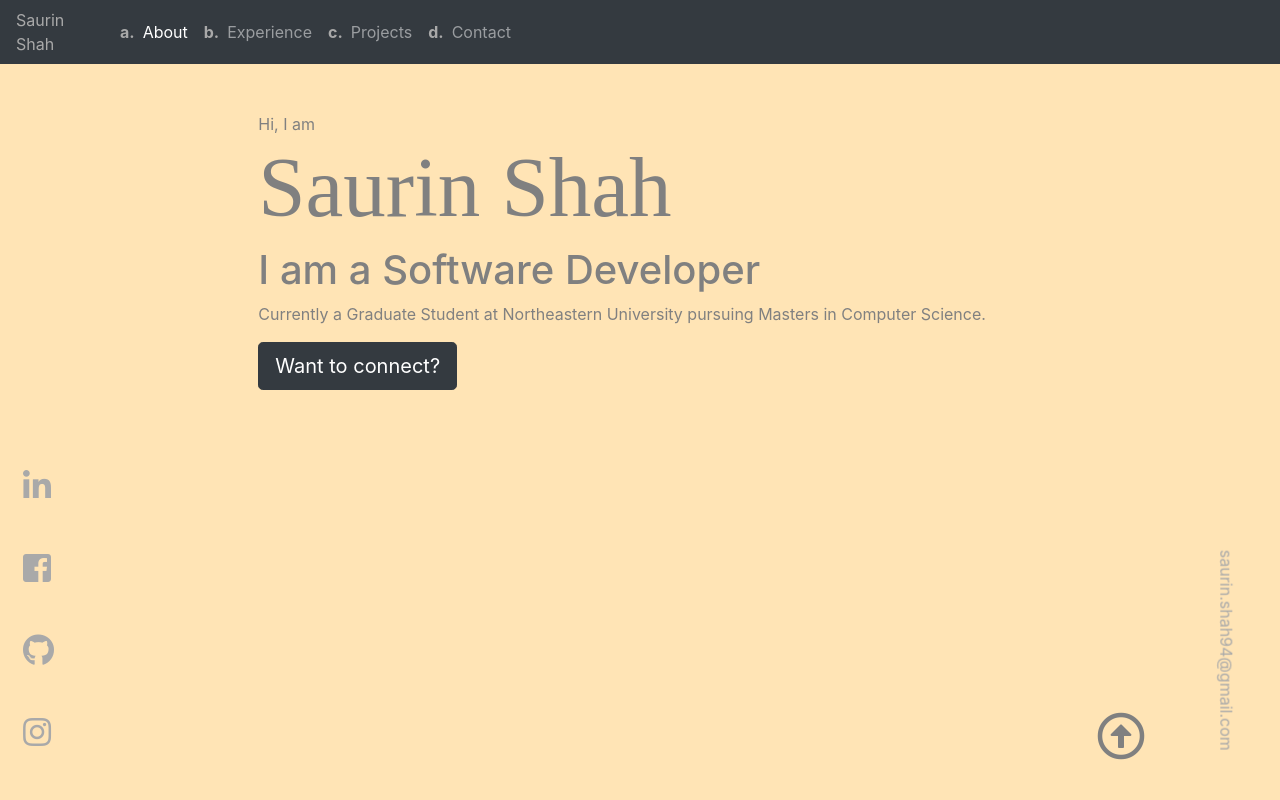
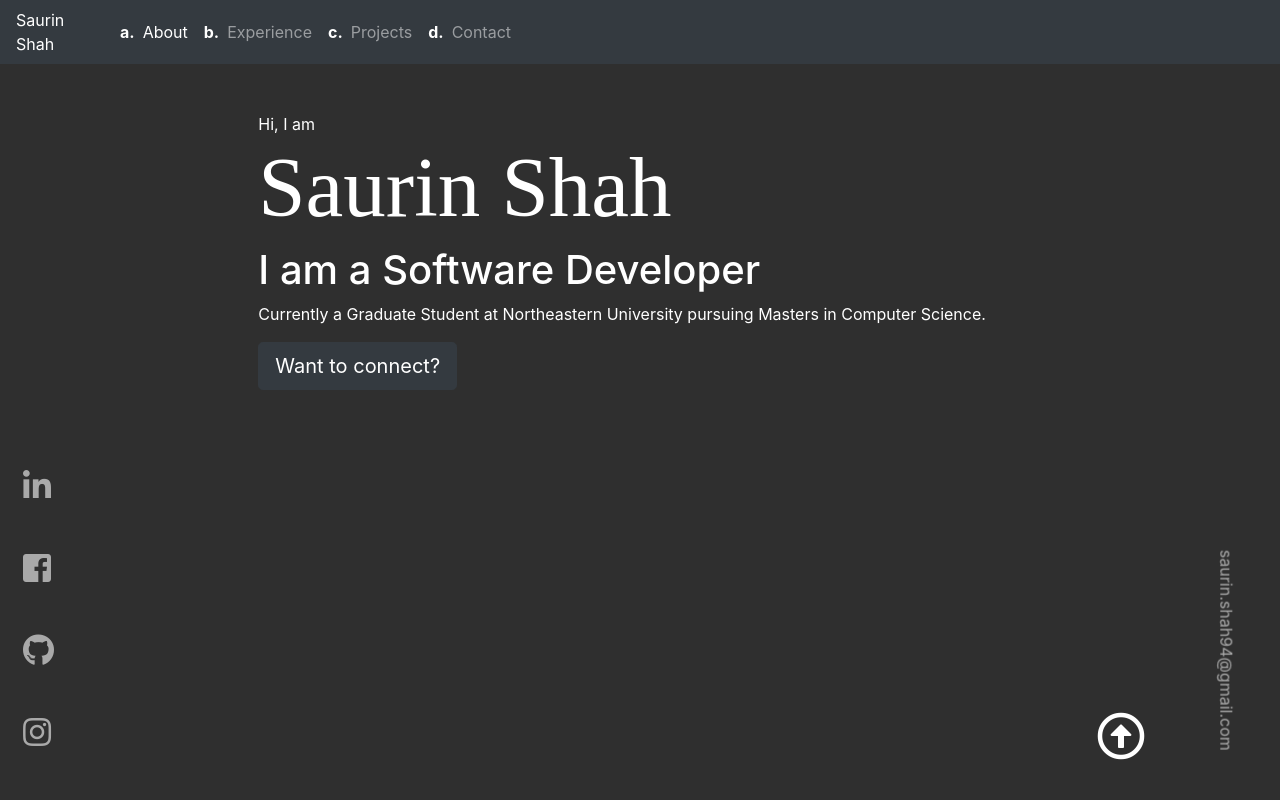
Before and after one commit to saurin94/personal_portfolio, a React (Create React App) app: page / in a window 1280 px wide. Shown: the top 800 px of the page. Built offline with nearby package versions, Linux system fonts and the light colour scheme.

Commit message:
fixed color - 2

```diff
--- a/src/App.css
+++ b/src/App.css
@@ -33,12 +33,12 @@
 }
 
 .main-page{
-  background-color: #FFE4B5;
-  color: gray;
+  background-color: #2f2f2f;
+  color: white;
 }
 
 .nav-item{
-  color: darkgray;
+  color: white;
 }
 #root .left-sidebar {
   position: fixed;
```
